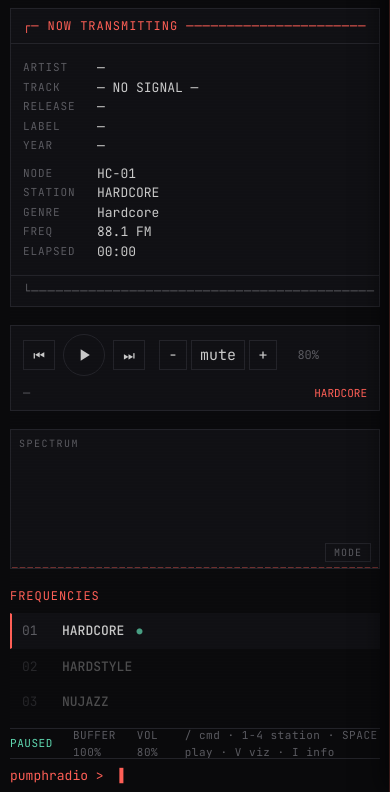
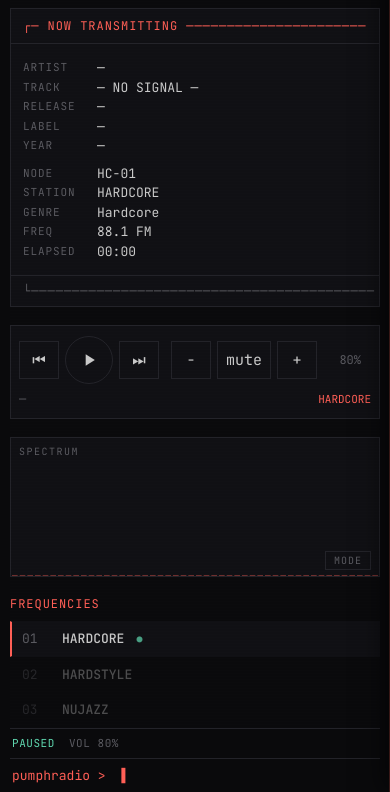
Before and after one commit to ldgnu/pumphradio-terminal, a website built with Vite: page index.html in a window 390 px wide. Shown: the part 52-844 px from the top of the page. Built offline with nearby package versions, Linux system fonts and the light colour scheme; no server answers.

Commit message:
fix: mobile — footer ya no se encima (100dvh iOS) + atajos ocultos en tactil
- app height 100dvh (fix desborde iOS Safari por barra del browser)
- statusbar/status-hint y buffer ocultos en pantallas tactiles
- player bar: touch targets mas grandes (40-48px) y separados
- statusbar + cmd-line fijos abajo, main scrollea

```diff
--- a/index.html
+++ b/index.html
@@ -119,7 +119,7 @@
       <span id="status-play" class="status-item">STANDBY</span>
       <span id="status-buffer" class="status-item dim">BUFFER --%</span>
       <span id="status-vol" class="status-item dim">VOL 80%</span>
-      <span class="status-item dim">/ cmd · 1-4 station · SPACE play · V viz · I info</span>
+      <span class="status-item dim status-hint">/ cmd · 1-4 station · SPACE play · V viz</span>
     </footer>
 
     <!-- Command line -->
--- a/src/css/shell.css
+++ b/src/css/shell.css
@@ -23,6 +23,7 @@ html, body {
   display: none;
   flex-direction: column;
   height: 100vh;
+  height: 100dvh; /* iOS: evita desborde por la barra del browser */
   padding: 0 16px;
   position: relative;
 }
@@ -332,4 +333,19 @@ html, body {
   .np-grid { grid-template-columns: 1fr; gap: 8px; }
   .st-name { width: auto; }
   .top-right #clock { display: none; }
+
+  /* footer: sin atajos de teclado en táctil */
+  .status-hint { display: none; }
+  #status-buffer { display: none; }
+
+  /* player bar: touch targets cómodos */
+  .player-bar { gap: 6px; padding: 10px 8px; }
+  .pb-btn { height: 38px; min-width: 40px; font-size: 15px; }
+  .pb-play { width: 48px; height: 48px; }
+  .pb-vol-wrap { gap: 6px; }
+  .pb-track { font-size: 12px; }
+
+  /* statusbar compacta y fija */
+  .statusbar { gap: 14px; padding: 0 2px; }
+  .cmd-line { padding: 0 2px; }
 }
```
